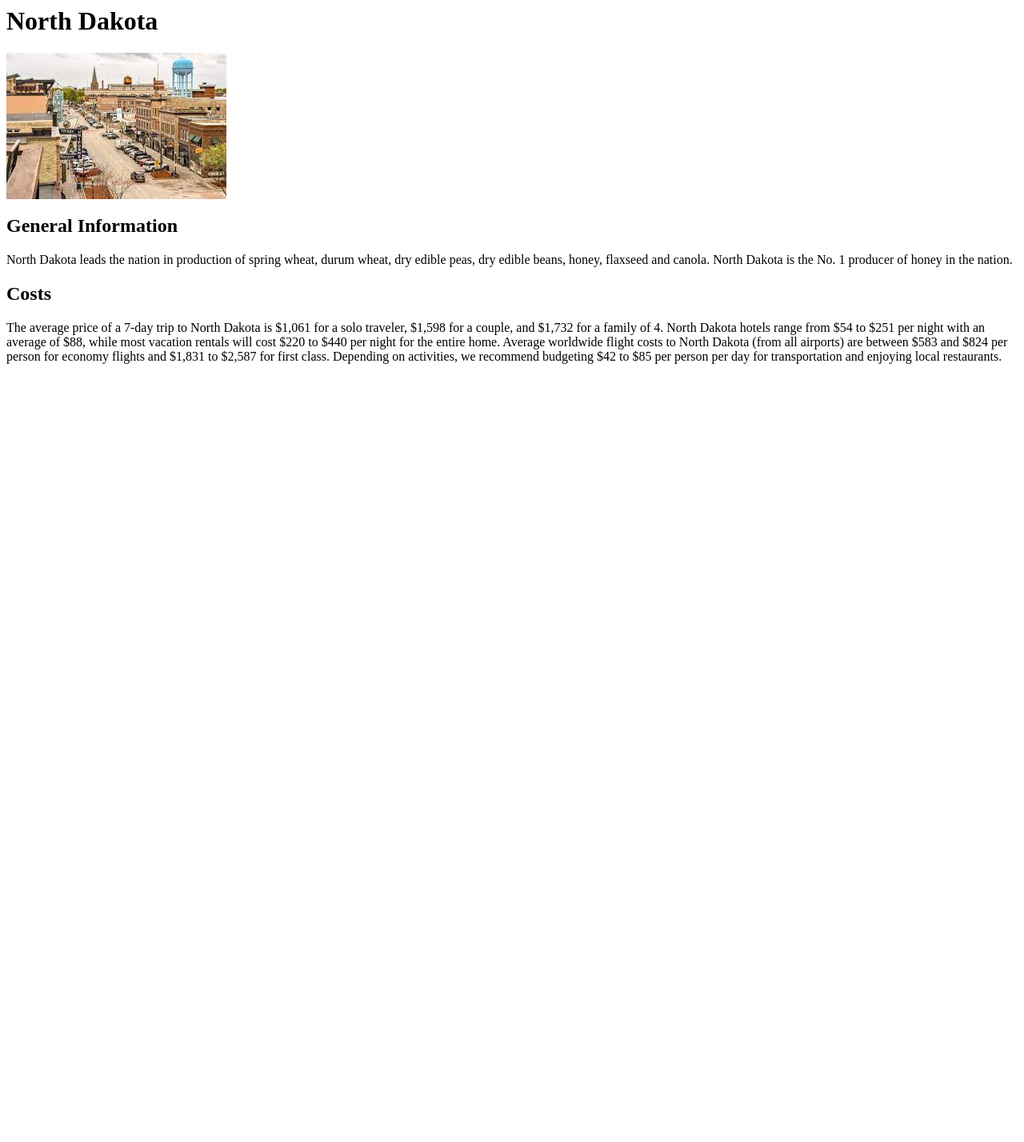
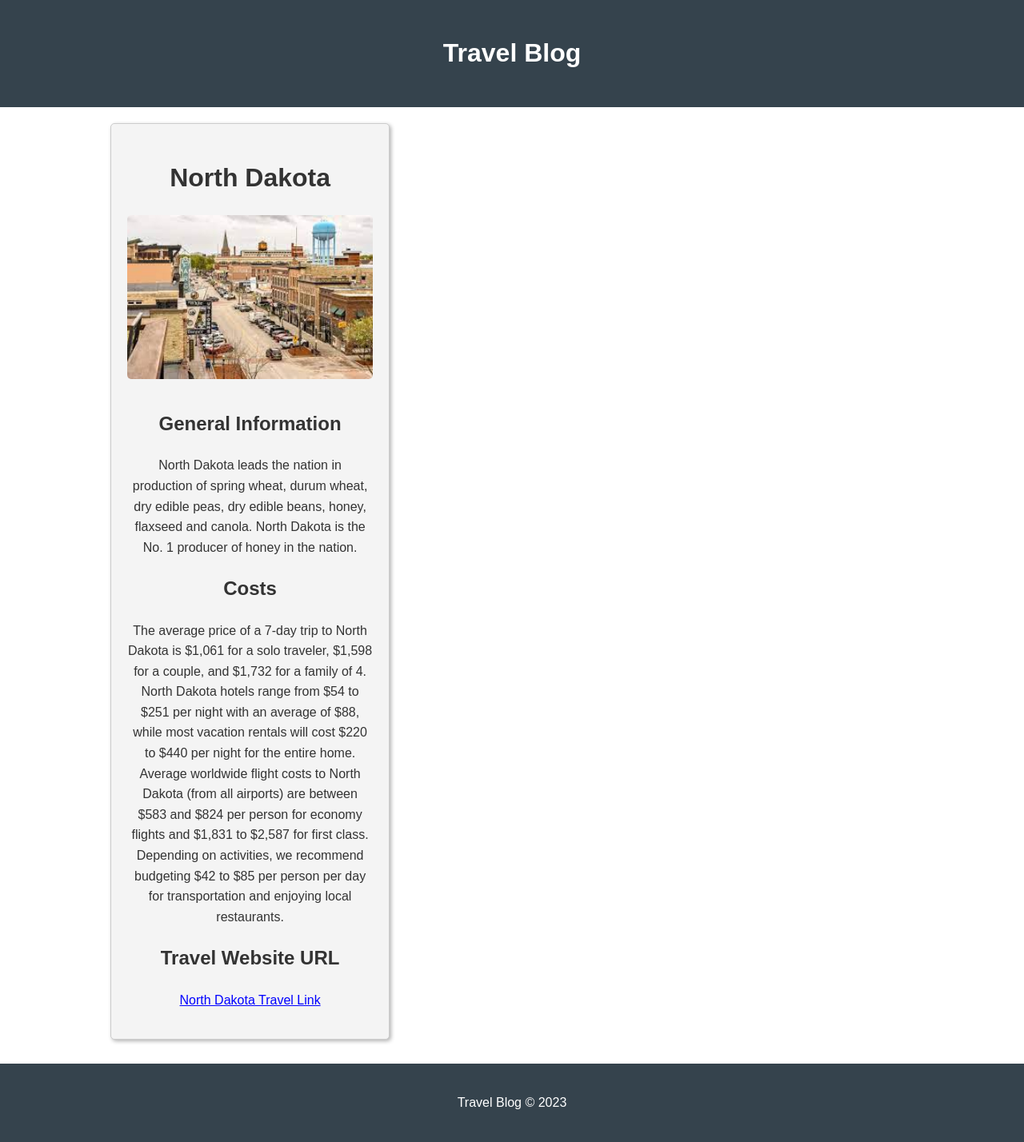
Before and after one commit to GavenNelson/TravelBlog, a Django app: page /1/ in a window 1280 px wide. Shown: the whole page at 80% size. Before the commit the page ends 455 px from the top, so only its background shows below. Run offline with Django 4.2, Linux system fonts and the light colour scheme; data comes from the database, SQL or seed files in the repository; both versions use the stored data as it was after the commit.

Commit message:
added URL and styling

```diff
--- a/destinations/models.py
+++ b/destinations/models.py
@@ -5,6 +5,7 @@ class Destination(models.Model):
     image = models.ImageField(upload_to='destination_images/')
     general_info = models.TextField()
     costs = models.TextField()
+    travel_website_url = models.URLField(blank=True, null=True)
 
     def __str__(self):
         return self.name
--- /dev/null
+++ b/destinations/static/css/styles.css
@@ -0,0 +1,66 @@
+/* travel_blog/static/css/styles.css */
+.destination-image {
+    max-width: 100%;
+    height: auto;
+    width: 300px;
+  }
+
+  .travel-link {
+    color: blue;
+}
+
+body {
+  font-family: Arial, sans-serif;
+  line-height: 1.6;
+  color: #333;
+  margin: 0;
+}
+
+.container {
+  width: 80%;
+  margin: auto;
+  overflow: hidden;
+}
+
+header {
+  background: #35434d;
+  padding: 20px;
+  margin-bottom: 10px;
+}
+
+header h1 {
+  color: #fff;
+  text-align: center;
+}
+
+.destination {
+  display: inline-block;
+  width: 30%;
+  margin: 10px;
+  padding: 20px;
+  text-align: center;
+  border: 1px solid #ccc;
+  box-shadow: 2px 2px 5px rgba(0, 0, 0, 0.3);
+  border-radius: 5px;
+  background-color: #f4f4f4;
+}
+
+.destination img {
+  width: 100%;
+  height: auto;
+  border-radius: 5px;
+  margin-bottom: 10px;
+}
+
+.travel-link {
+  color: blue;
+  text-decoration: underline;
+}
+
+footer {
+  text-align: center;
+  padding: 20px;
+  background: #35434d;
+  color: #fff;
+  margin-top: 20px;
+}
--- /dev/null
+++ b/destinations/templates/base.html
@@ -0,0 +1,25 @@
+<!DOCTYPE html>
+<html lang="en">
+
+<head>
+  <meta charset="UTF-8">
+  <meta name="viewport" content="width=device-width, initial-scale=1.0">
+  <title>Travel Blog</title>
+  {% load static %}
+  <link rel="stylesheet" href="{% static 'css/styles.css' %}">
+</head>
+
+<body>
+  <header>
+    <h1>Travel Blog</h1>
+  </header>
+  <div class="container">
+    {% block content %}
+    {% endblock content %}
+  </div>
+  <footer>
+    <p>Travel Blog &copy; 2023</p>
+  </footer>
+</body>
+
+</html>
--- a/destinations/templates/destinations/destination_detail.html
+++ b/destinations/templates/destinations/destination_detail.html
@@ -1,3 +1,7 @@
+{% extends 'base.html' %}
+
+{% block content %}
+  <div class="destination">
     <h1>{{ destination.name }}</h1>
     <img src="{{ destination.image.url }}" alt="{{ destination.name }}" />
 
@@ -5,3 +9,12 @@
     <p>{{ destination.general_info }}</p>
     <h2>Costs</h2>
     <p>{{ destination.costs }}</p>
+
+    <h2>Travel Website URL</h2>
+    {% if destination.travel_website_url %}
+      <p><a href="{{ destination.travel_website_url }}" target="_blank" rel="noopener noreferrer" class="travel-link">{{ destination.name }} Travel Link</a></p>
+    {% else %}
+      <p>No travel website URL provided.</p>
+    {% endif %}
+  </div>
+{% endblock content %}
--- a/destinations/templates/destinations/index.html
+++ b/destinations/templates/destinations/index.html
@@ -1,8 +1,12 @@
+{% extends 'base.html' %}
+
+{% block content %}
   {% for destination in destinations %}
   <a href="{% url 'destination_detail' destination.id %}">
-  <div>
+    <div class="destination">
       <img src="{{ destination.image.url }}" alt="{{ destination.name }}" />
       <h3>{{ destination.name }}</h3>
     </div>
   </a>
   {% endfor %}
+{% endblock content %}
```
Also changed, not shown: db.sqlite3, destinations/migrations/0002_destination_travel_website_url.py (added). Lines whose indentation alone changed are shown as unchanged.
